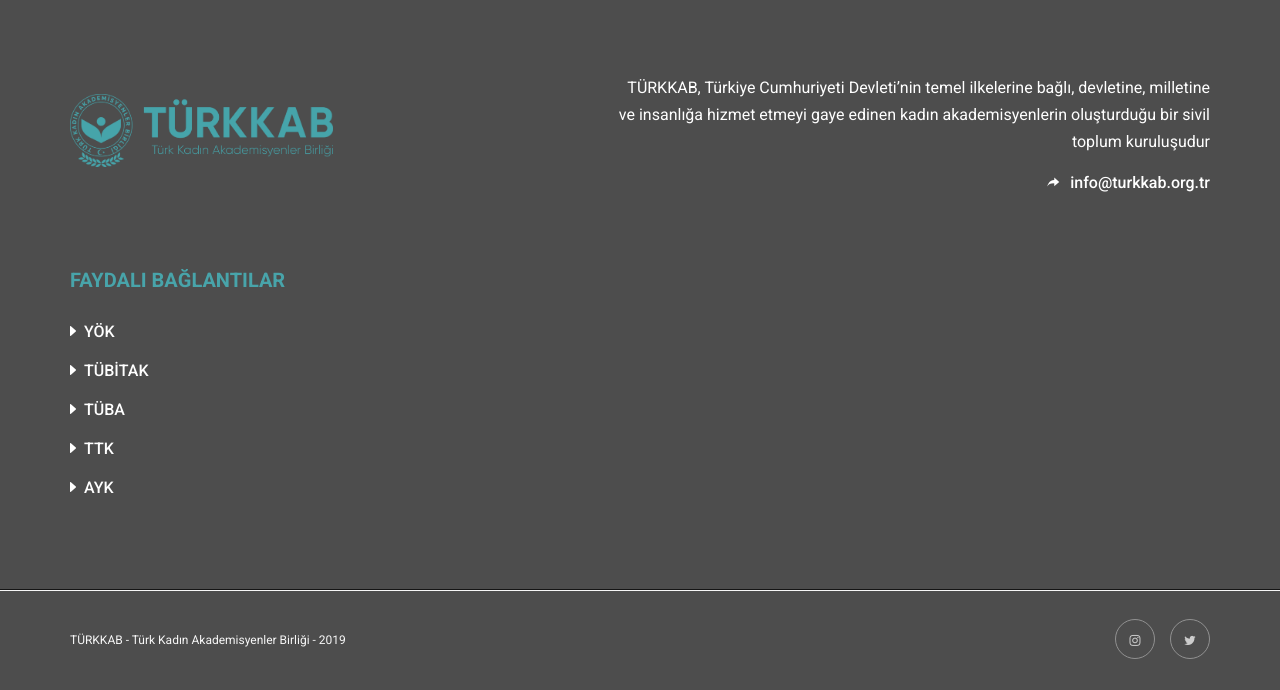
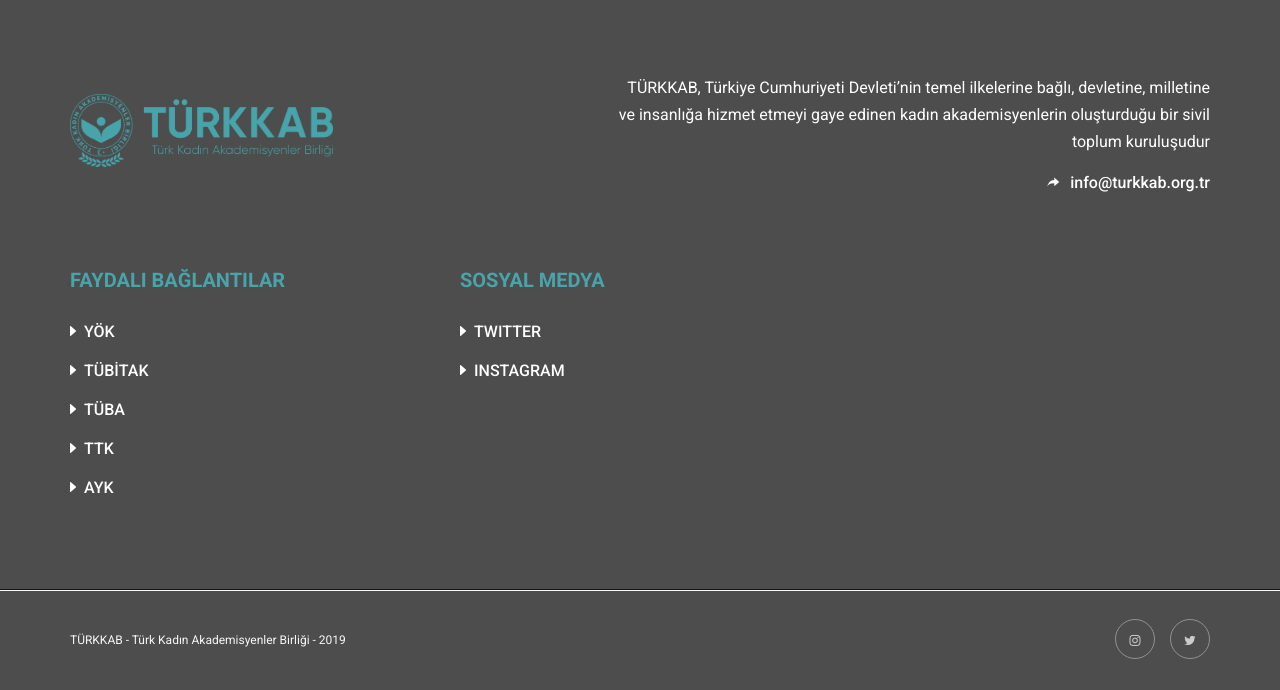
Before and after one commit to berkelmas/turkabSite, a Django app: page /hakkimizda in a window 1280 px wide. Shown: the part 2165-2855 px from the top of the page. Run offline with Django 3.2, Linux system fonts and the light colour scheme; data that the repository does not hold is empty; some libraries are stand-ins or nearby versions; some web fonts are replaced.

Commit message:
social media added

```diff
--- a/mainapp/templates/mainapp/components/layout.html
+++ b/mainapp/templates/mainapp/components/layout.html
@@ -162,6 +162,16 @@
                         </div>
                     </div>
 
+                    <div class="col-lg-4 col-md-6">
+                        <div class="footer-important-link">
+                            <h4 class="orange">SOSYAL MEDYA</h4>
+                            <ul>
+                                <li><a href="https://twitter.com/turk_kab19">TWITTER</a></li>
+                                <li><a href="https://www.instagram.com/turk_kab/">INSTAGRAM</a></li>
+                            </ul>
+                        </div>
+                    </div>
+
                 </div>
             </div>
         </div>
```
